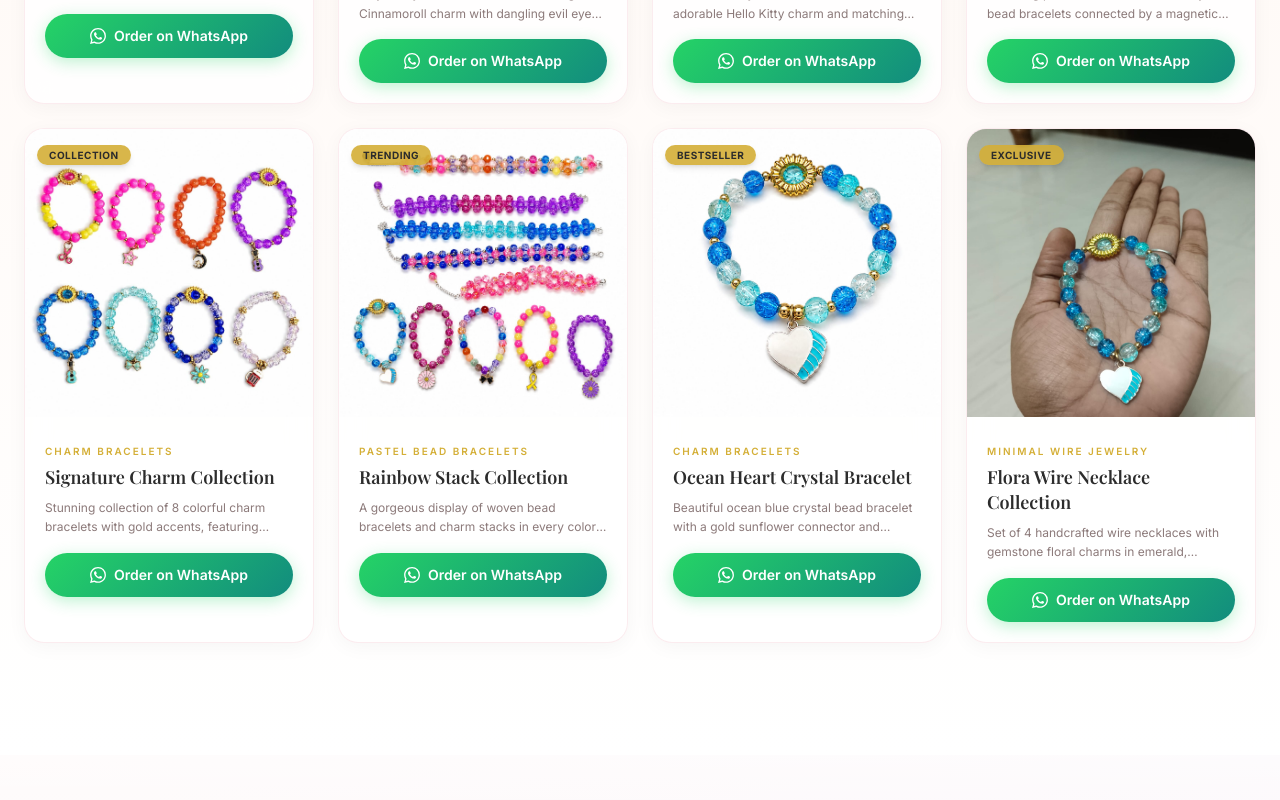
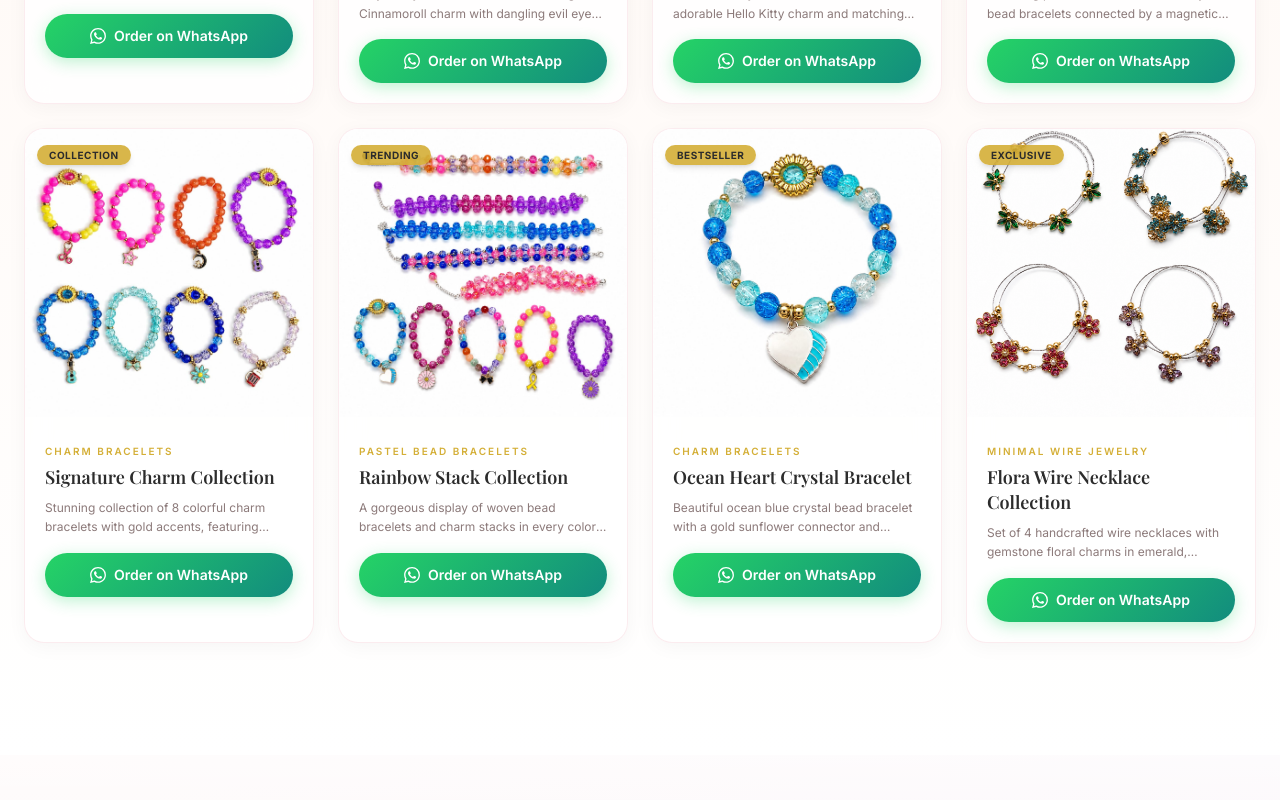
Before and after one commit to cloudlancer/Craftshop, a Next.js app: page / in a window 1280 px wide. Shown: the part 2220-3020 px from the top of the page. Built offline with nearby package versions, Linux system fonts and the light colour scheme; a web font is replaced by a local one.

Commit message:
Replace product-8 Flora Wire Necklace Collection with professional photo

```diff
--- a/src/data/products.ts
+++ b/src/data/products.ts
@@ -84,7 +84,7 @@ export const products: Product[] = [
     id: 8,
     name: "Flora Wire Necklace Collection",
     category: "Minimal Wire Jewelry",
-    image: "/images/product-8.jpeg",
+    image: "/images/product-8.png",
     description:
       "Set of 4 handcrafted wire necklaces with gemstone floral charms in emerald, sapphire, ruby, and amethyst tones.",
     tag: "Exclusive",
```
Also changed, not shown: public/images/product-8.jpeg (deleted), public/images/product-8.png (added).
